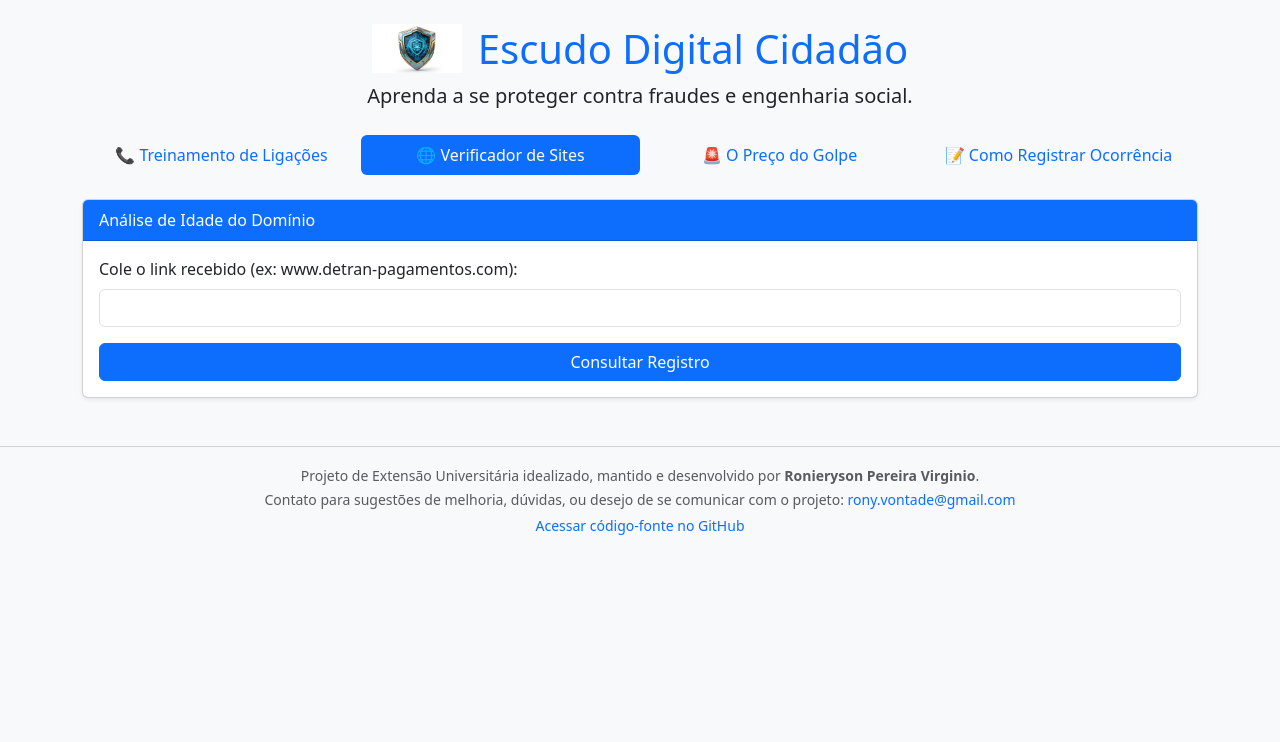
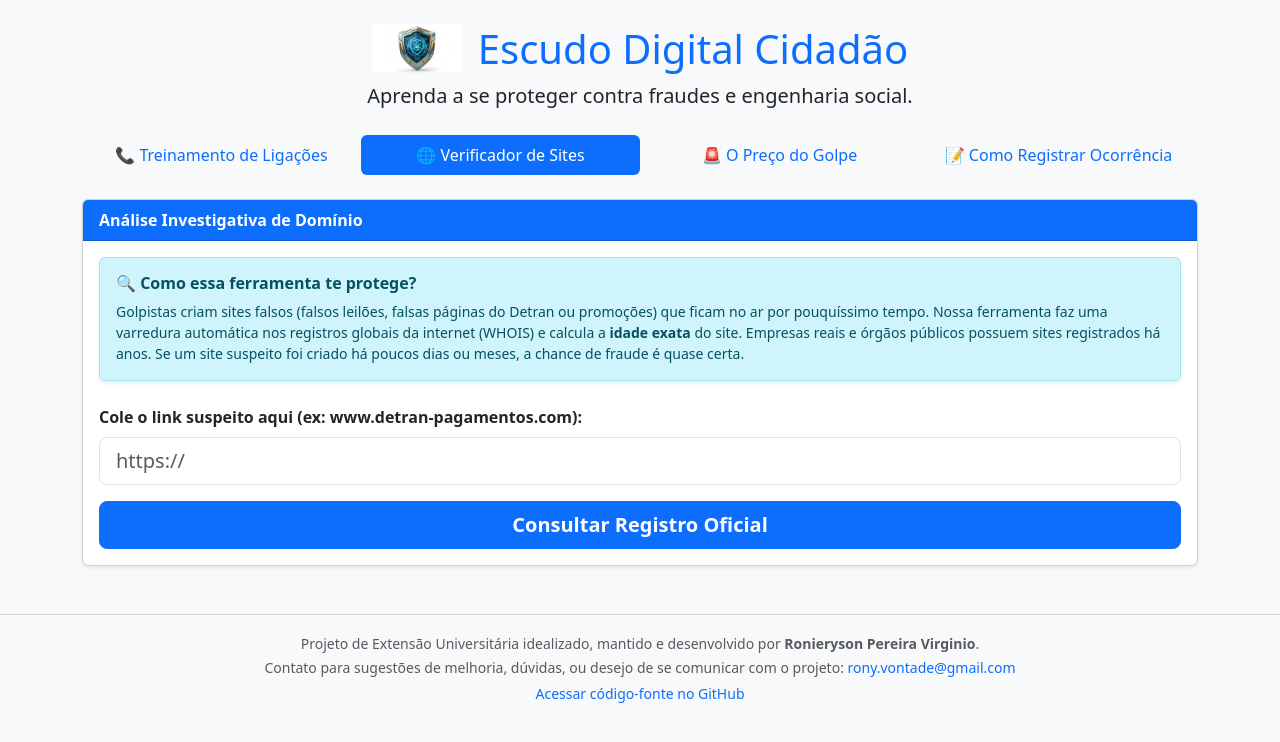
Before and after one commit to ronyvirginio/escudo-cidadao, a Flask app: page / in a window 1280 px wide, after a click on "🌐 Verificador de Sites". Shown: the top 742 px of the page. Run offline with Flask 3, Linux system fonts and the light colour scheme.

Commit message:
sincronizacao 1

```diff
--- a/templates/index.html
+++ b/templates/index.html
@@ -54,25 +54,40 @@
             <!-- Módulo 2: Verificador de Sites -->
             <div class="tab-pane fade {% if mostrar_analise %}show active{% endif %}" id="osint" role="tabpanel">
                 <div class="card shadow-sm">
-                    <div class="card-header bg-primary text-white">Análise de Idade do Domínio</div>
+                    <div class="card-header bg-primary text-white fw-bold">
+                        Análise Investigativa de Domínio
+                    </div>
                     <div class="card-body">
+                        <!-- Explicação didática sobre o funcionamento da ferramenta -->
+                        <div class="alert alert-info shadow-sm mb-4">
+                            <h6 class="alert-heading fw-bold">🔍 Como essa ferramenta te protege?</h6>
+                            <p class="mb-0 small">
+                                Golpistas criam sites falsos (falsos leilões, falsas páginas do Detran ou promoções) que ficam no ar por pouquíssimo tempo.
+                                Nossa ferramenta faz uma varredura automática nos registros globais da internet (WHOIS) e calcula a <strong>idade exata</strong> do site.
+                                Empresas reais e órgãos públicos possuem sites registrados há anos. Se um site suspeito foi criado há poucos dias ou meses, a chance de fraude é quase certa.
+                            </p>
+                        </div>
+
                         <form action="/analise" method="POST">
                             <div class="mb-3">
-                                <label class="form-label">Cole o link recebido (ex: www.detran-pagamentos.com):</label>
-                                <input type="text" class="form-control" name="url" required>
+                                <label class="form-label fw-bold">Cole o link suspeito aqui (ex: www.detran-pagamentos.com):</label>
+                                <input type="text" class="form-control form-control-lg" name="url" placeholder="https://" required>
                             </div>
-                            <button type="submit" class="btn btn-primary w-100">Consultar Registro</button>
+                            <button type="submit" class="btn btn-primary btn-lg w-100 fw-bold">Consultar Registro Oficial</button>
                         </form>
+
                         {% if alerta %}
-                        <div class="alert {{ classe_alerta }} mt-4">
-                            <strong>Analisado: {{ url_testada }}</strong><br>{{ alerta }}
+                        <div class="alert {{ classe_alerta }} mt-4 shadow-sm">
+                            <strong>Analisado:</strong> {{ url_testada }}
+                            <hr>
+                            <p class="mb-0">{{ alerta }}</p>
                         </div>
                         {% endif %}
                     </div>
                 </div>
             </div>
 
-            <!-- Módulo Novo: O Preço do Golpe -->
+            <!-- Módulo Novo: 3 Preço do Golpe -->
             <div class="tab-pane fade" id="impacto" role="tabpanel">
                 <!-- Alerta Máximo -->
                 <div class="alert bg-danger text-white shadow-sm text-center mb-4">
```
